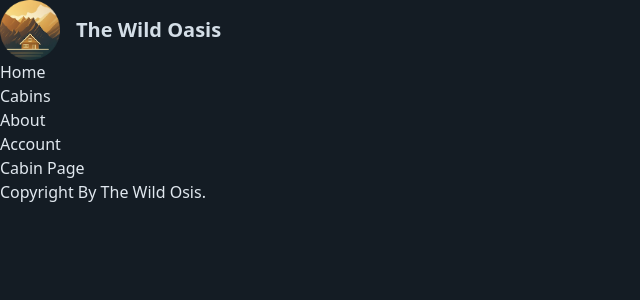
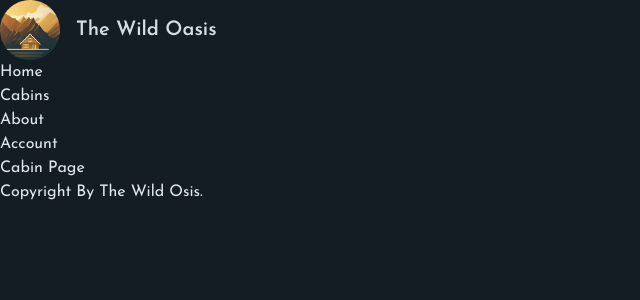
Before and after one commit to ashutosh-mishra-dev/learn-next.js-with-project-wild-osis-website-, a Next.js app: page /cabins in a window 1280 px wide. Shown: the top 300 px of the page, without its empty margins (0-640 px from the left). Built offline with nearby package versions, Linux system fonts and the light colour scheme.

Commit message:
Section 33 : Starting to Build the Wild Osis Website : Loading and optimizing Fonts

```diff
--- a/src/app/layout.js
+++ b/src/app/layout.js
@@ -1,7 +1,14 @@
 import Logo from "@/app/_component/Logo";
 import Navigation from "@/app/_component/Navigation";
 
+//hamne yha tailwind css apply kiya
 import "@/app/_styles/globals.css";
+
+//hamne yha font style apply kiya
+import { Josefin_Sans } from "next/font/google";
+const josefin = Josefin_Sans({ subsets: ["latin"], display: "swap" }); // yah ek function h esi liye ese yha call kiya gya
+//console.log(josefin);
+//hamne yha metadata apply kiya
 
 export const metadata = {
   //title: "The Wild Osis"
@@ -13,7 +20,8 @@
 export default function RootLayout({ children }) {
   return (
     <html lang="en">
-      <body className="bg-primary-950 text-primary-50 min-h-screen">
+      <body
+        className={`${josefin.className} bg-primary-950 text-primary-50 min-h-screen`}>
         <header>
           <Logo />
           <Navigation />
```
Also changed, not shown: githubData/githubRelated.txt.
